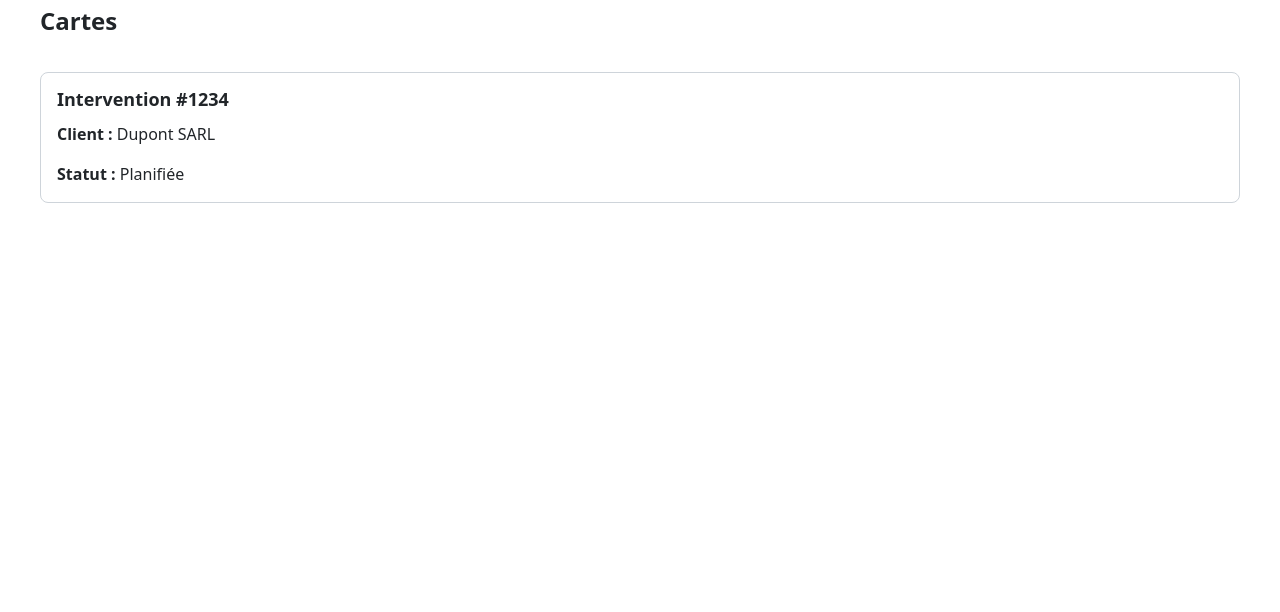
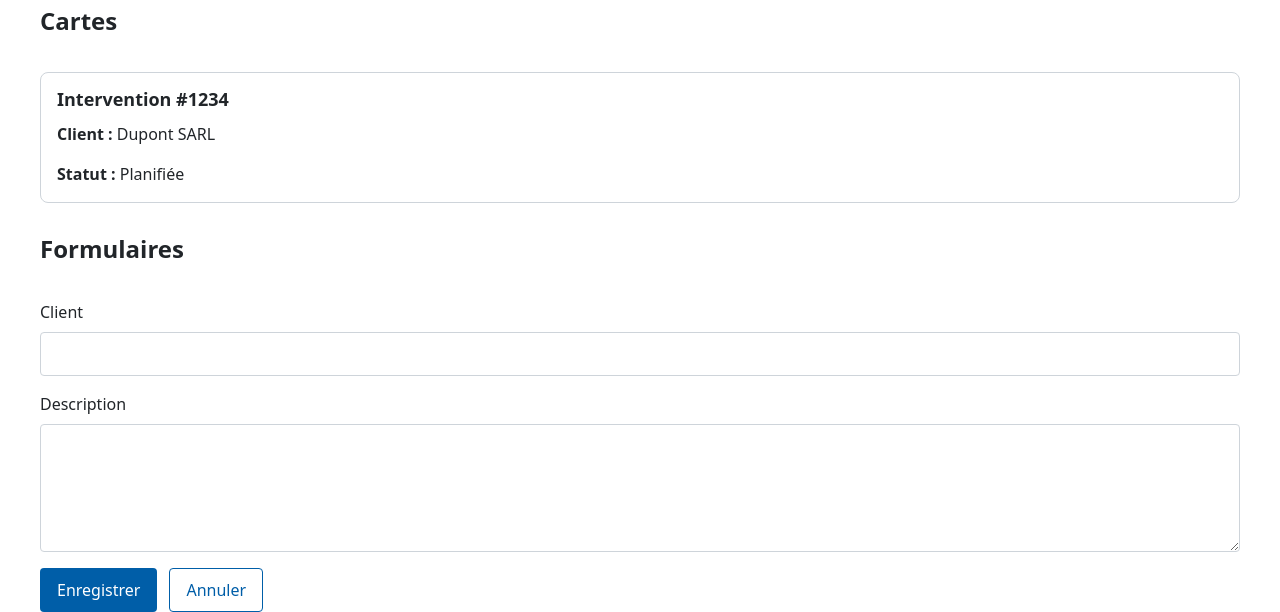
Before and after one commit to BrivalTech/intervention-manager, a Django app: page / in a window 1280 px wide. Shown: the part 907-1519 px from the top of the page. Before the commit the page ends 1110 px from the top, so only its background shows below. Run offline with Django 5.2, Linux system fonts and the light colour scheme.

Commit message:
feat: add accessible form components

```diff
--- a/static/css/main.css
+++ b/static/css/main.css
@@ -174,3 +174,47 @@ a:active {
 .card__content > :last-child {
     margin-block-end: 0;
 }
+
+/* Form */
+.form-field {
+    display: flex;
+    flex-direction: column;
+    gap: var(--space-2);
+}
+
+.form-label {
+    font-weight: var(--font-weight-medium);
+}
+
+.form-control {
+    width: 100%;
+    min-height: 2.75rem;
+    padding: var(--space-2) var(--space-3);
+    background-color: var(--color-background);
+    color: var(--color-text);
+    border: var(--border-width) solid var(--color-border);
+    border-radius: var(--border-radius-sm);
+    font: inherit;
+}
+
+textarea.form-control {
+    min-height: 8rem;
+    resize: vertical;
+}
+
+.form-help {
+    margin: 0;
+    color: var(--color-text-muted);
+    font-size: var(--font-size-sm);
+}
+
+.form-control[aria-invalid="true"] {
+    border-color: var(--color-danger);
+}
+
+.form-error {
+    margin: 0;
+    color: var(--color-danger);
+    font-size: var(--font-size-sm);
+    font-weight: var(--font-weight-medium);
+}
--- a/templates/home.html
+++ b/templates/home.html
@@ -83,5 +83,42 @@
                 </div>
             </article>
         </section>
+
+        <section class="stack" aria-labelledby="forms-title">
+            <h2 id="forms-title">Formulaires</h2>
+            <form class="stack">
+                <div class="form-field">
+                    <label class="form-label" for="demo-client">
+                        Client
+                    </label>
+                    <input
+                        class="form-control"
+                        id="demo-client"
+                        name="demo-client"
+                        type="text"
+                    >
+                </div>
+
+                <div class="form-field">
+                    <label class="form-label" for="demo-description">
+                        Description
+                    </label>
+                    <textarea
+                        class="form-control"
+                        id="demo-description"
+                        name="demo-description"
+                    ></textarea>
+                </div>
+
+                <div class="cluster">
+                    <button class="button button--primary" type="submit">
+                        Enregistrer
+                    </button>
+                    <button class="button button--secondary" type="button">
+                        Annuler
+                    </button>
+                </div>
+            </form>
+        </section>
     </div>
 {% endblock %}
```
